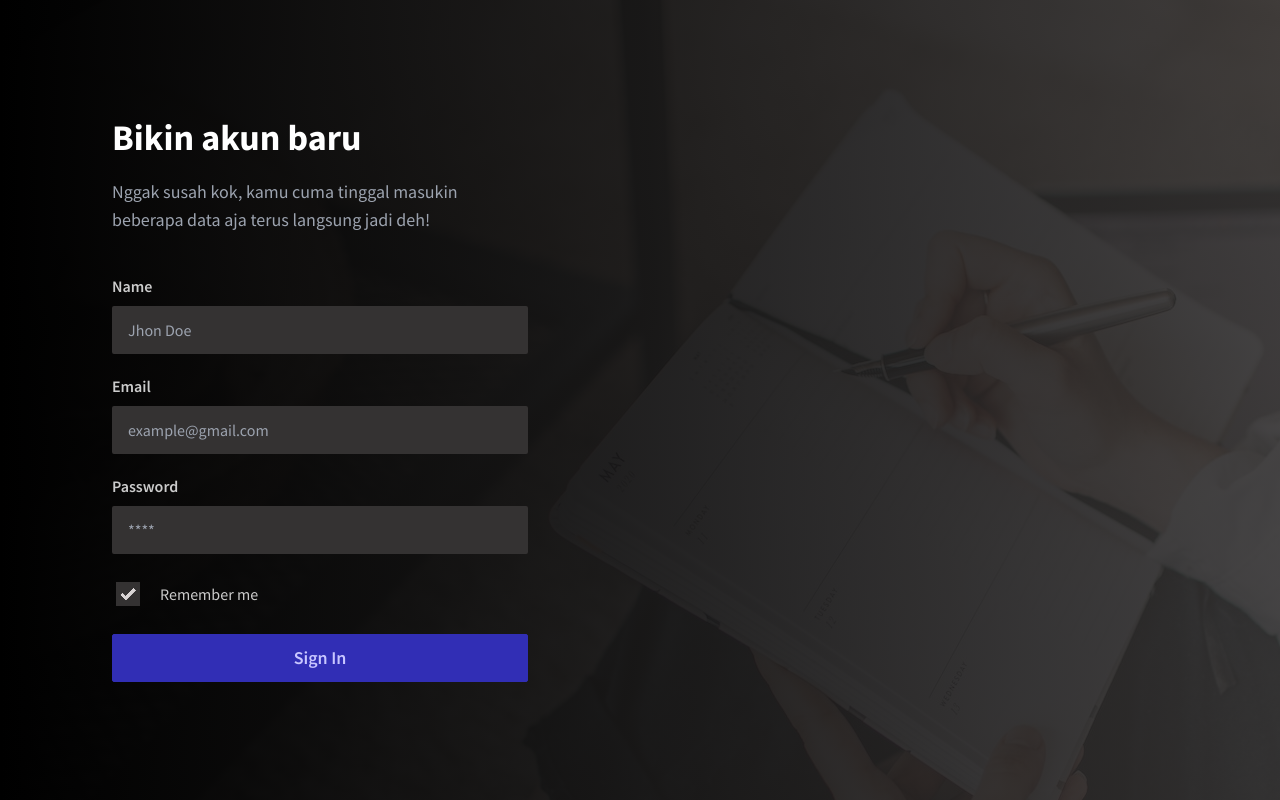
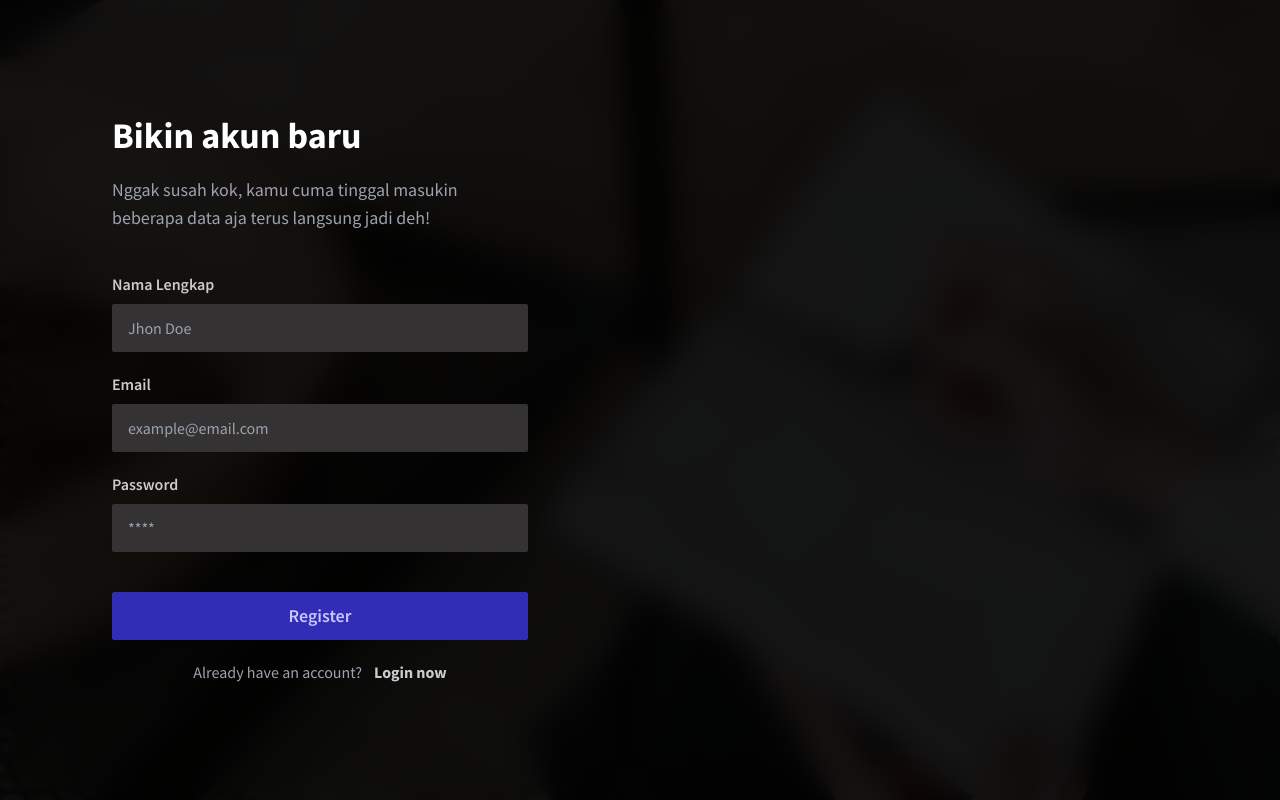
Before and after one commit to harithya/Nowted-App, a Next.js app: page /auth/register in a window 1280 px wide. Built offline with nearby package versions, Linux system fonts and the light colour scheme.

Commit message:
menambahkan login

```diff
--- /dev/null
+++ b/components/UI/Button.tsx
@@ -0,0 +1,30 @@
+import clsx from "clsx";
+import React, { ButtonHTMLAttributes } from "react";
+
+interface Props extends ButtonHTMLAttributes<HTMLButtonElement> {
+  isLoading?: boolean;
+}
+const Button: React.FC<Props> = ({
+  children,
+  className,
+  isLoading,
+  ...props
+}) => {
+  return (
+    <button
+      className={clsx(
+        "btn btn-info w-full text-lg capitalize mt-5",
+        className,
+        {
+          loading: isLoading,
+        }
+      )}
+      disabled={isLoading}
+      {...props}
+    >
+      {children}
+    </button>
+  );
+};
+
+export default Button;
--- /dev/null
+++ b/components/UI/Form/Input.tsx
@@ -0,0 +1,19 @@
+import React, { forwardRef, InputHTMLAttributes } from "react";
+
+interface Props extends InputHTMLAttributes<HTMLInputElement> {
+  label?: string;
+}
+
+const Input: React.ForwardRefRenderFunction<HTMLInputElement, Props> = (
+  { label, ...props },
+  ref
+) => {
+  return (
+    <div className="form-control">
+      <label className="font-semibold">{label}</label>
+      <input ref={ref} className="input input-bordered w-full" {...props} />
+    </div>
+  );
+};
+
+export default forwardRef(Input);
--- a/pages/_app.tsx
+++ b/pages/_app.tsx
@@ -3,11 +3,13 @@ import type { NextPage } from "next";
 import type { AppProps } from "next/app";
 import "@/styles/globals.css";
 import MainLayout from "@/components/Layout/MainLayout";
+import { QueryClient, QueryClientProvider } from "react-query";
 
 export type NextPageWithLayout<P = {}, IP = P> = NextPage<P, IP> & {
   getLayout?: (page: ReactElement) => ReactNode;
 };
 
+const queryClient = new QueryClient();
 type AppPropsWithLayout = AppProps & {
   Component: NextPageWithLayout;
 };
@@ -16,5 +18,9 @@ export default function MyApp({ Component, pageProps }: AppPropsWithLayout) {
   const getLayout =
     Component.getLayout ?? ((page) => <MainLayout>{page}</MainLayout>);
 
-  return getLayout(<Component {...pageProps} />);
+  return (
+    <QueryClientProvider client={queryClient}>
+      {getLayout(<Component {...pageProps} />)}
+    </QueryClientProvider>
+  );
 }
--- a/pages/auth/login.tsx
+++ b/pages/auth/login.tsx
@@ -1,42 +1,75 @@
 /* eslint-disable @next/next/no-img-element */
 import AuthLayout from "@/components/Layout/AuthLayout";
 import MainLayout from "@/components/Layout/MainLayout";
+import Button from "@/components/UI/Button";
+import Input from "@/components/UI/Form/Input";
+import { useAuthStore } from "@/store/authStore";
+import http from "@/utils/http";
 import { LockClosedIcon, UserIcon } from "@heroicons/react/24/outline";
 import Image from "next/image";
 import Link from "next/link";
+import { useRouter } from "next/router";
 import React, { ReactElement } from "react";
+import { useForm } from "react-hook-form";
+import { useMutation } from "react-query";
+import toast from "react-simple-toasts";
 
+interface LoginForm {
+  email: string;
+  password: string;
+}
 const Login = () => {
+  const { register, handleSubmit } = useForm<LoginForm>();
+
+  const login = useAuthStore((state) => state.login);
+  const router = useRouter();
+
+  const mutation = useMutation({
+    mutationFn: async (data: LoginForm) => {
+      try {
+        const req = await http.post("auth/login", data);
+        return Promise.resolve(req.data);
+      } catch (error: any) {
+        return Promise.reject(error.response.data);
+      }
+    },
+    onSuccess: (res) => {
+      login(res.user.id, res.user.name);
+      localStorage.setItem("token", res.token);
+      router.replace("/app/home");
+    },
+    onError: (error: any) => {
+      toast(error.message);
+    },
+  });
+  const onSubmit = (data: LoginForm) => mutation.mutateAsync(data);
+
   return (
-    <div className="mt-10 space-y-5">
-      <div className="form-control">
-        <label className="font-semibold">Email</label>
-        <input
-          className="input input-bordered w-full"
-          placeholder="example@gmail.com"
-        />
-      </div>
+    <form className="mt-10 space-y-5" onSubmit={handleSubmit(onSubmit)}>
+      <Input
+        label="Email"
+        placeholder="example@gamil.com"
+        {...register("email")}
+      />
       <div className="form-control">
         <div className="flex justify-between">
           <label className="font-semibold">Password</label>
           <label className="font-medium">Forget Password ?</label>
         </div>
-        <input className="input input-bordered w-full" placeholder="****" />
-      </div>
-      <div className="form-control ">
-        <label className="label cursor-pointer flex-row-reverse justify-end">
-          <span className="font-medium ml-5">Remember me</span>
-          <input
-            type="checkbox"
-            checked
-            className="checkbox checkbox-primary"
-          />
-        </label>
+        <input
+          className="input input-bordered w-full"
+          placeholder="****"
+          type="password"
+          {...register("password")}
+        />
       </div>
       <div className="space-y-5">
-        <button className="btn btn-info w-full text-lg capitalize">
+        <Button
+          className="btn btn-info w-full text-lg capitalize"
+          isLoading={mutation.isLoading}
+        >
           Sign In
-        </button>
+        </Button>
         <div className="flex justify-center items-center space-x-3">
           <label className="text-gray-400">Dont have an account yet?</label>
           <Link href="/auth/register" className="font-bold">
@@ -44,7 +77,7 @@ const Login = () => {
           </Link>
         </div>
       </div>
-    </div>
+    </form>
   );
 };
 
--- a/pages/auth/register.tsx
+++ b/pages/auth/register.tsx
@@ -1,40 +1,76 @@
+import Input from "@/components/UI/Form/Input";
 import AuthLayout from "@/components/Layout/AuthLayout";
+import http from "@/utils/http";
 import React, { ReactElement } from "react";
+import { useForm } from "react-hook-form";
+import { useMutation } from "react-query";
+import toast from "react-simple-toasts";
+import Button from "@/components/UI/Button";
+import { useRouter } from "next/router";
+import Link from "next/link";
 
+interface RegisterForm {
+  name: string;
+  email: string;
+  password: string;
+}
 const Register = () => {
+  const { register, handleSubmit, reset } = useForm<RegisterForm>();
+
+  const router = useRouter();
+  const mutation = useMutation({
+    mutationFn: async (data: RegisterForm) => {
+      try {
+        const req = await http.post("auth/register", data);
+        return Promise.resolve(req.data);
+      } catch (error: any) {
+        return Promise.reject(error.response.data);
+      }
+    },
+    onError: (error: any) => {
+      toast(error.message);
+    },
+    onSuccess: (res) => {
+      reset();
+      router.replace("/auth/login");
+      toast(res.message);
+    },
+  });
+  const onSubmit = async (data: RegisterForm) => mutation.mutateAsync(data);
+
   return (
-    <div className="mt-10 space-y-5">
-      <div className="form-control">
-        <label className="font-semibold">Name</label>
-        <input className="input input-bordered w-full" placeholder="Jhon Doe" />
+    <form className="mt-10 space-y-5" onSubmit={handleSubmit(onSubmit)}>
+      <Input
+        label="Nama Lengkap"
+        placeholder="Jhon Doe"
+        {...register("name")}
+      />
+      <Input
+        label="Email"
+        placeholder="example@email.com"
+        {...register("email")}
+      />
+      <Input
+        label="Password"
+        type="password"
+        placeholder="****"
+        {...register("password")}
+      />
+      <div className="space-y-5">
+        <Button
+          className={`btn btn-info w-full text-lg capitalize mt-5`}
+          isLoading={mutation.isLoading}
+        >
+          Register
+        </Button>
       </div>
-      <div className="form-control">
-        <label className="font-semibold">Email</label>
-        <input
-          className="input input-bordered w-full"
-          placeholder="example@gmail.com"
-        />
+      <div className="flex justify-center items-center space-x-3">
+        <label className="text-gray-400">Already have an account?</label>
+        <Link href="/auth/login" className="font-bold">
+          Login now
+        </Link>
       </div>
-      <div className="form-control">
-        <label className="font-semibold">Password</label>
-        <input className="input input-bordered w-full" placeholder="****" />
-      </div>
-      <div className="form-control ">
-        <label className="label cursor-pointer flex-row-reverse justify-end">
-          <span className="font-medium ml-5">Remember me</span>
-          <input
-            type="checkbox"
-            checked
-            className="checkbox checkbox-primary"
-          />
-        </label>
-      </div>
-      <div className="space-y-5">
-        <button className="btn btn-info w-full text-lg capitalize">
-          Sign In
-        </button>
-      </div>
-    </div>
+    </form>
   );
 };
 
--- /dev/null
+++ b/store/authStore.tsx
@@ -0,0 +1,34 @@
+import { create } from "zustand";
+import { persist } from "zustand/middleware";
+
+interface AuthStore {
+  data: {
+    id: string;
+    name: string;
+  };
+  isLogin: boolean;
+  login: (id: string, name: string) => void;
+}
+const authStore = persist<AuthStore>(
+  (set) => ({
+    data: {
+      id: "",
+      name: "",
+    },
+    isLogin: false,
+    login: (id, name) => {
+      set((state) => ({
+        ...state,
+        data: {
+          id,
+          name,
+        },
+        isLogin: true,
+      }));
+    },
+  }),
+  {
+    name: "auth-state",
+  }
+);
+export const useAuthStore = create(authStore);
--- a/styles/globals.css
+++ b/styles/globals.css
@@ -74,7 +74,7 @@ body {
 }
 
 .bg-linear::before {
-  @apply absolute inset-0 bg-gradient-to-r from-black to-primary/90;
+  @apply absolute inset-0 bg-base-100/90 backdrop-blur-lg;
   content: "";
 }
 
--- /dev/null
+++ b/utils/http.tsx
@@ -0,0 +1,22 @@
+import axios from "axios";
+
+const http = axios.create({
+  baseURL: "http://localhost:8000/api",
+  headers: {
+    Accept: "application/json",
+  },
+});
+
+// // set token to header
+// http.interceptors.request.use(
+//   async (config) => {
+//     const token = await getCookie("token");
+//     if (token) {
+//       config.headers.Authorization = `Bearer ${token}`;
+//     }
+//     return config;
+//   },
+//   (error) => Promise.reject(error)
+// );
+
+export default http;
```
Also changed, not shown: package.json (+7 -1 lines), pages/app/home.tsx (renamed from pages/home.tsx), 1 other file (tests, documents, lock files or other folders).
